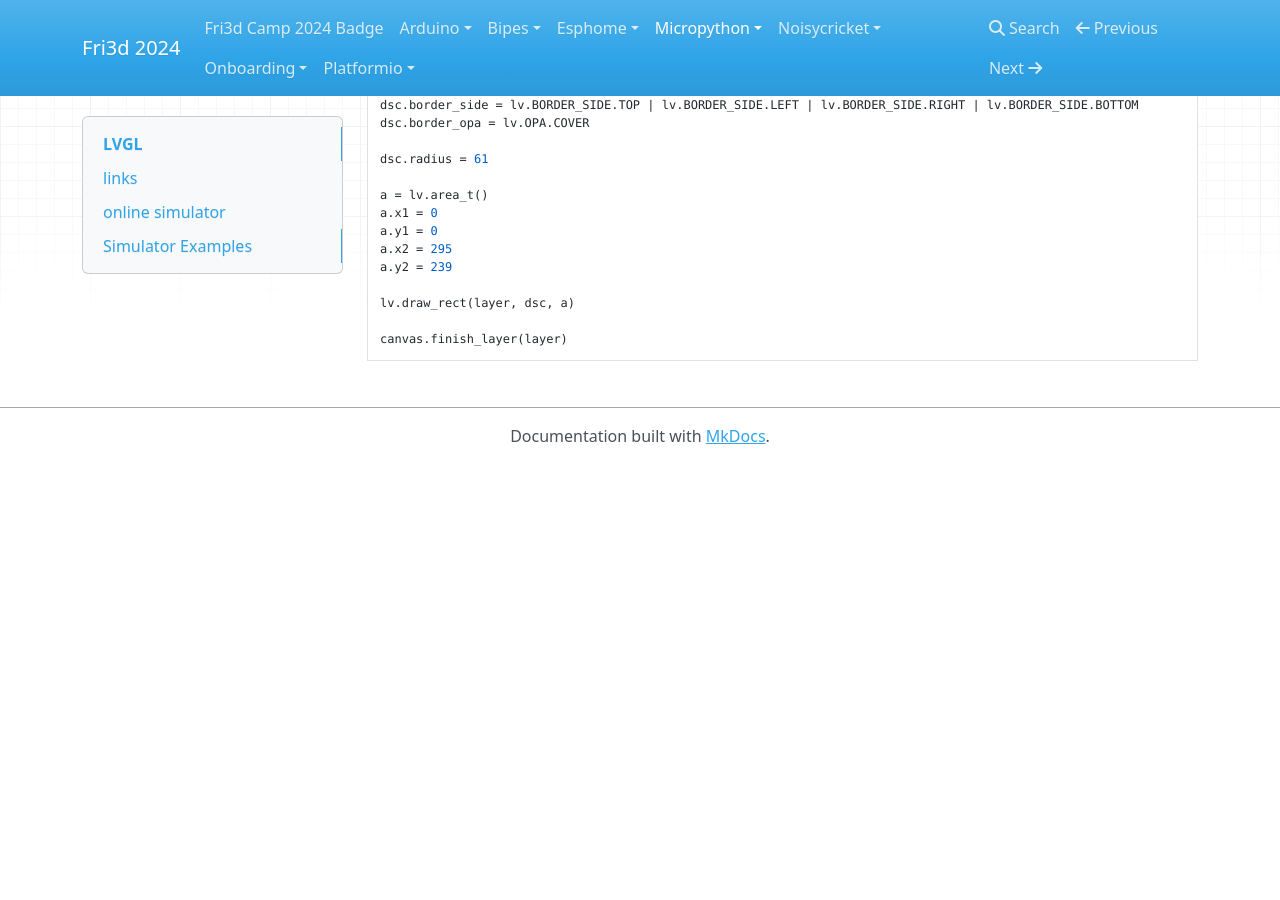
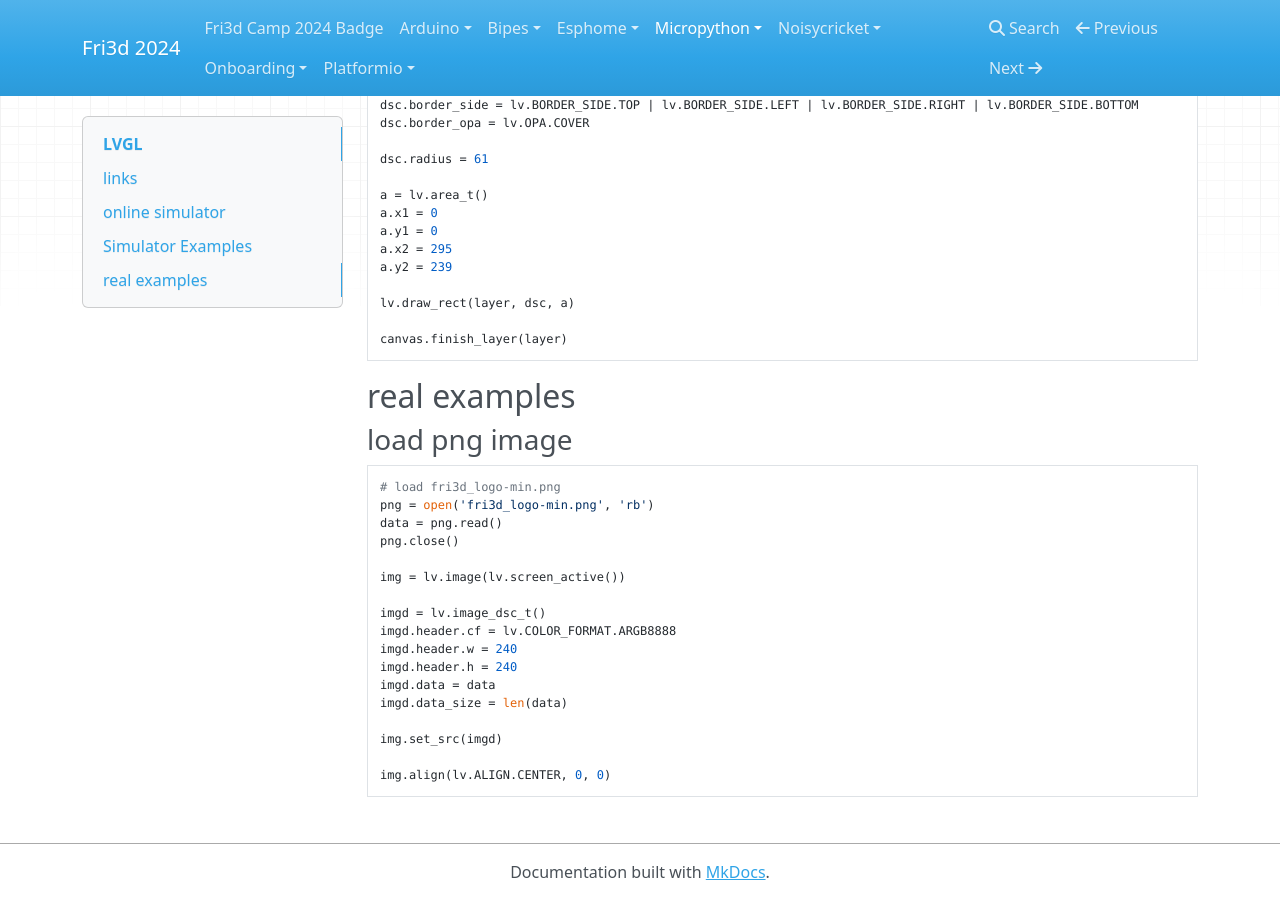
Before and after one commit to Fri3dCamp/badge_2024, an MkDocs documentation site: the page built from docs/micropython/lvgl.md, in a window 1280 px wide and 900 px high, scrolled down 4587 px. Built offline with MkDocs 1.6.1, drawn with Linux system fonts in a browser that asks for light colours; nearby versions of some CDN libraries; before the commit the page ends 5051 px from its top, so only the background shows below that.

Commit message:
added load png image

````diff
--- a/docs/micropython/lvgl.md
+++ b/docs/micropython/lvgl.md
@@ -251,3 +251,27 @@ lv.draw_rect(layer, dsc, a)
 
 canvas.finish_layer(layer)
 ```
+
+
+## real examples
+
+### load png image
+```python
+# load fri3d_logo-min.png
+png = open('fri3d_logo-min.png', 'rb')
+data = png.read()
+png.close()
+
+img = lv.image(lv.screen_active())
+
+imgd = lv.image_dsc_t()
+imgd.header.cf = lv.COLOR_FORMAT.ARGB8888
+imgd.header.w = 240
+imgd.header.h = 240
+imgd.data = data
+imgd.data_size = len(data)
+
+img.set_src(imgd)
+
+img.align(lv.ALIGN.CENTER, 0, 0)
+```
````
